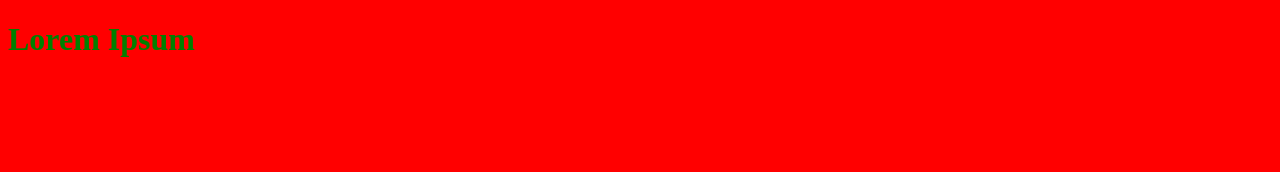
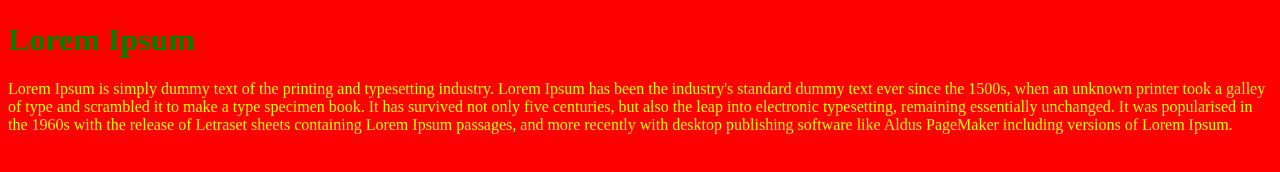
Before and after one commit to Ana-Clara-Ventura/aula-git, a plain HTML site: page index.html in a window 1280 px wide. Drawn offline with Linux system fonts and the light colour scheme.

Commit message:
Criando um parágrafo em nossa página

```diff
--- a/estilo.css
+++ b/estilo.css
@@ -4,3 +4,6 @@ body {
 h1{
     color: green;
 }
+p{
+    color: yellow;
+}
--- a/index.html
+++ b/index.html
@@ -1,13 +1,22 @@
 <!DOCTYPE html>
 <html lang="pt-br">
+
 <head>
     <meta charset="UTF-8">
     <meta name="viewport" content="width=device-width, initial-scale=1.0">
     <title>Document</title>
     <link rel="stylesheet" href="estilo.css">
 </head>
+
 <body>
     <h1> Lorem Ipsum </h1>
+    <p>Lorem Ipsum is simply dummy text of the printing and typesetting industry. Lorem Ipsum has been the industry's
+        standard dummy text ever since the 1500s, when an unknown printer took a galley of type and scrambled it to make
+        a type specimen book. It has survived not only five centuries, but also the leap into electronic typesetting,
+        remaining essentially unchanged. It was popularised in the 1960s with the release of Letraset sheets containing
+        Lorem Ipsum passages, and more recently with desktop publishing software like Aldus PageMaker including versions
+        of Lorem Ipsum.</p>
 
 </body>
+
 </html>
```
